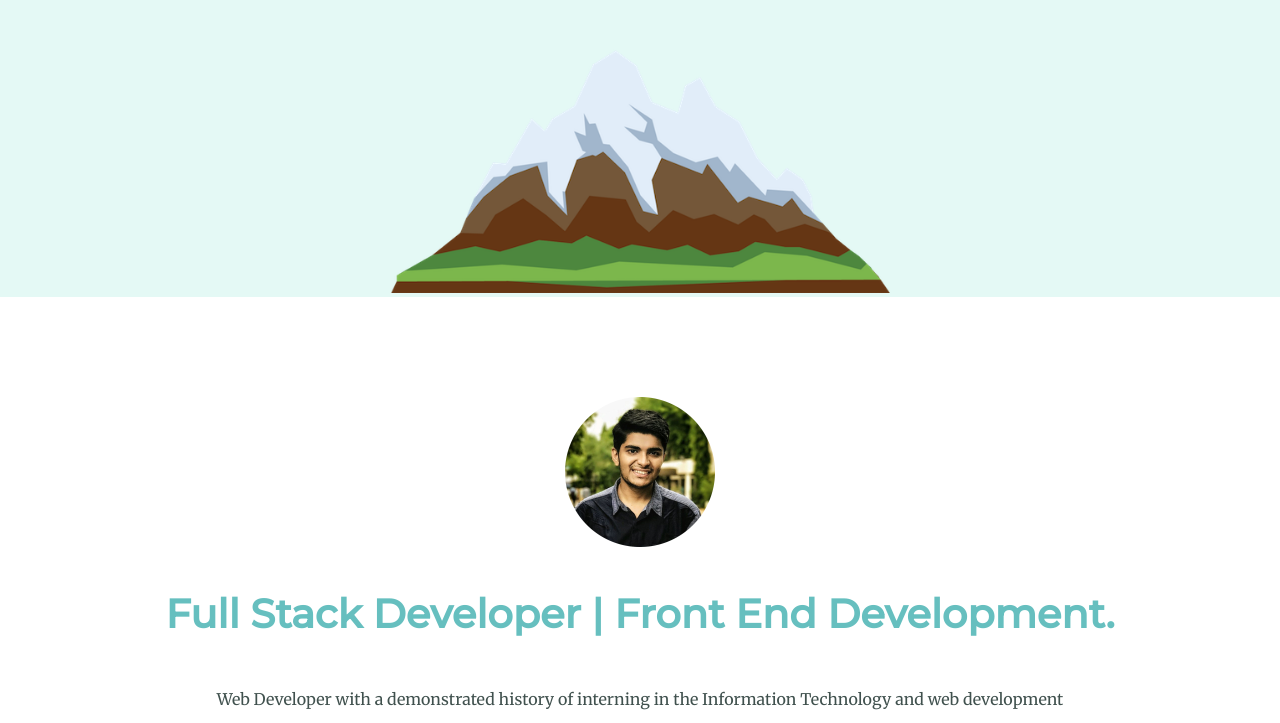
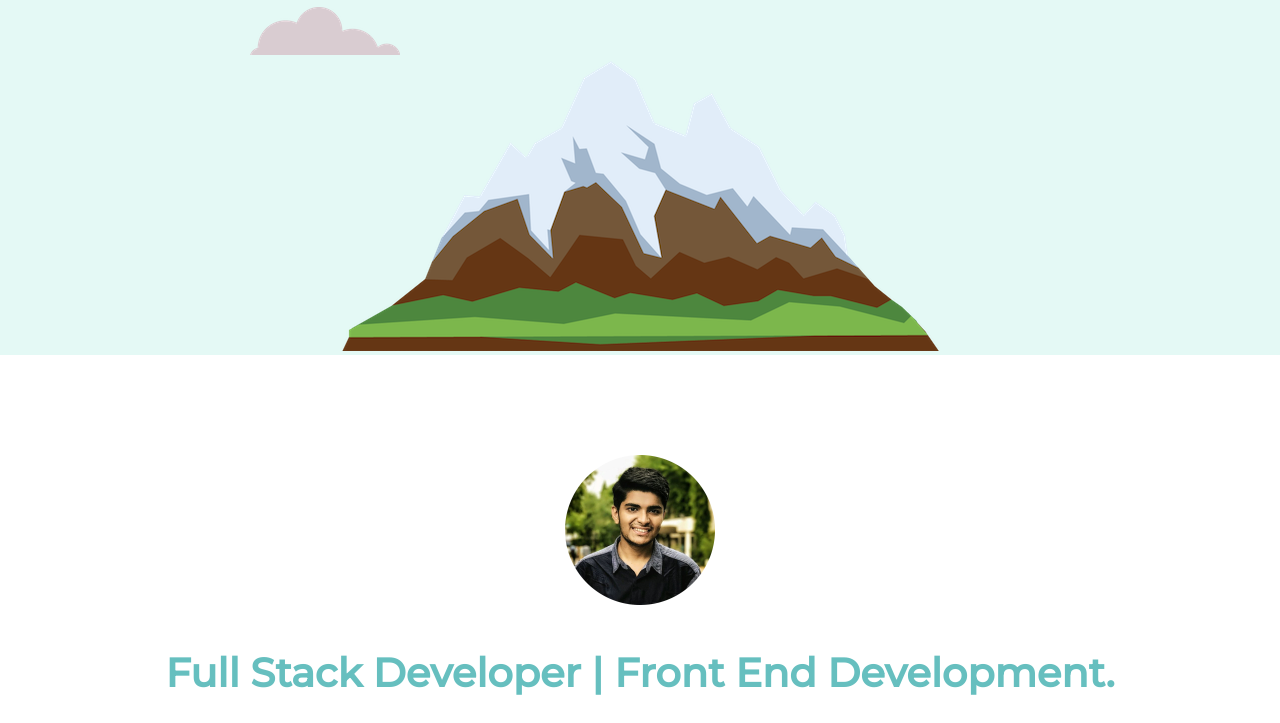
Before and after one commit to aravindhsharma/Portfolio, a plain HTML site: page index.html in a window 1280 px wide. Shown: the part 413-1136 px from the top of the page. Drawn offline with Linux system fonts and the light colour scheme.

Commit message:
Update index.html

```diff
--- a/index.html
+++ b/index.html
@@ -20,7 +20,7 @@
       <h1>I'm Aravindh.</h1>
       <h2 class="developer">a web <span class="underline">dev</span>eloper.</h2>
       <img class="bottom-cloud" src="Images/cloud.png" alt="cloud-img" />
-      <img src="Images/mountain.png" width="500" alt="cloud-img" />
+      <img src="Images/mountain.png" alt="cloud-img" />
     </div>
     <div class="middle-container">
       <div class="profile">
```
